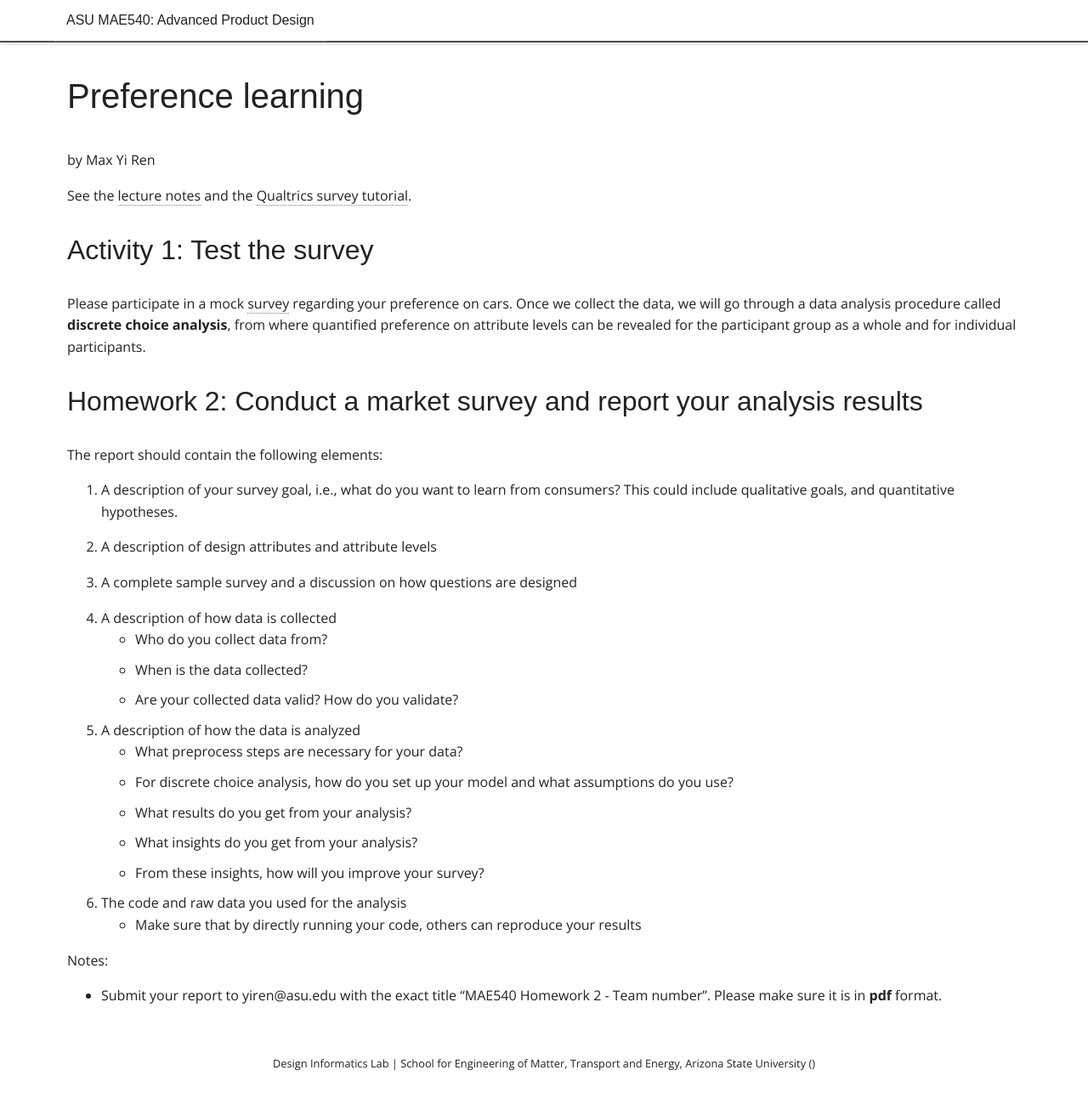
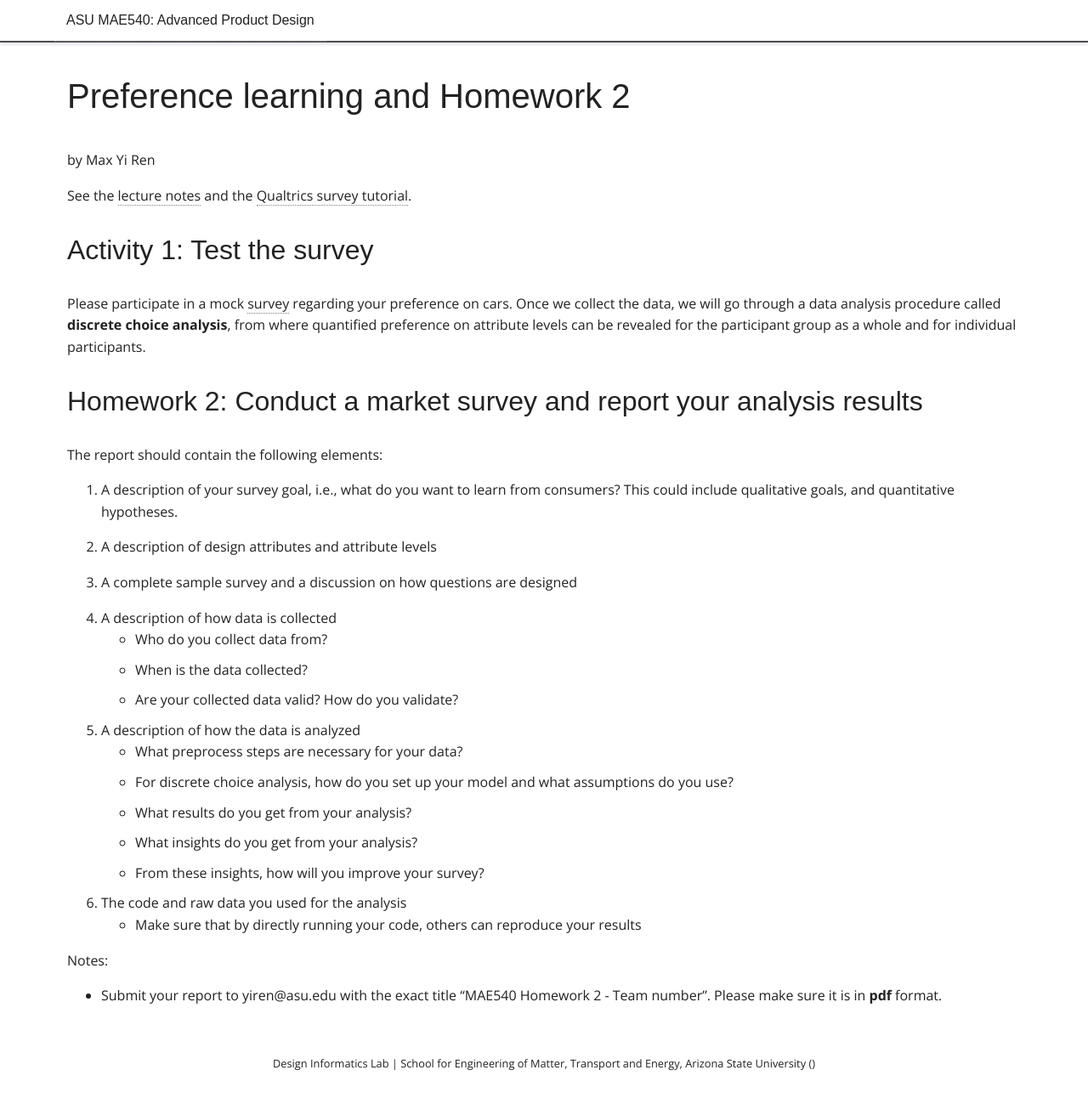
Before and after one commit to DesignInformaticsLab/DesignInformaticsLab.github.io, a Jekyll site: the page built from _posts/teaching/productdesign/2017-02-06-preferencelearning.md, in a window 1280 px wide and 1301 px high. Shown: the whole window at 85% size. Built offline with Jekyll 4.4.1, drawn with Linux system fonts in a browser that asks for light colours; some web fonts are replaced.

Commit message:
update lecture

```diff
--- a/_posts/teaching/productdesign/2017-02-06-preferencelearning.md
+++ b/_posts/teaching/productdesign/2017-02-06-preferencelearning.md
@@ -5,7 +5,7 @@ title:  Preference learning
 published: true
 ---
 
-# Preference learning
+# Preference learning and Homework 2
 by Max Yi Ren
 
 See the [lecture notes][1] and the [Qualtrics survey tutorial][2].
```
Also changed, not shown: _posts/teaching/productdesign/2017-02-06-qualtrics_tutorial.md (+1 -0 lines).
